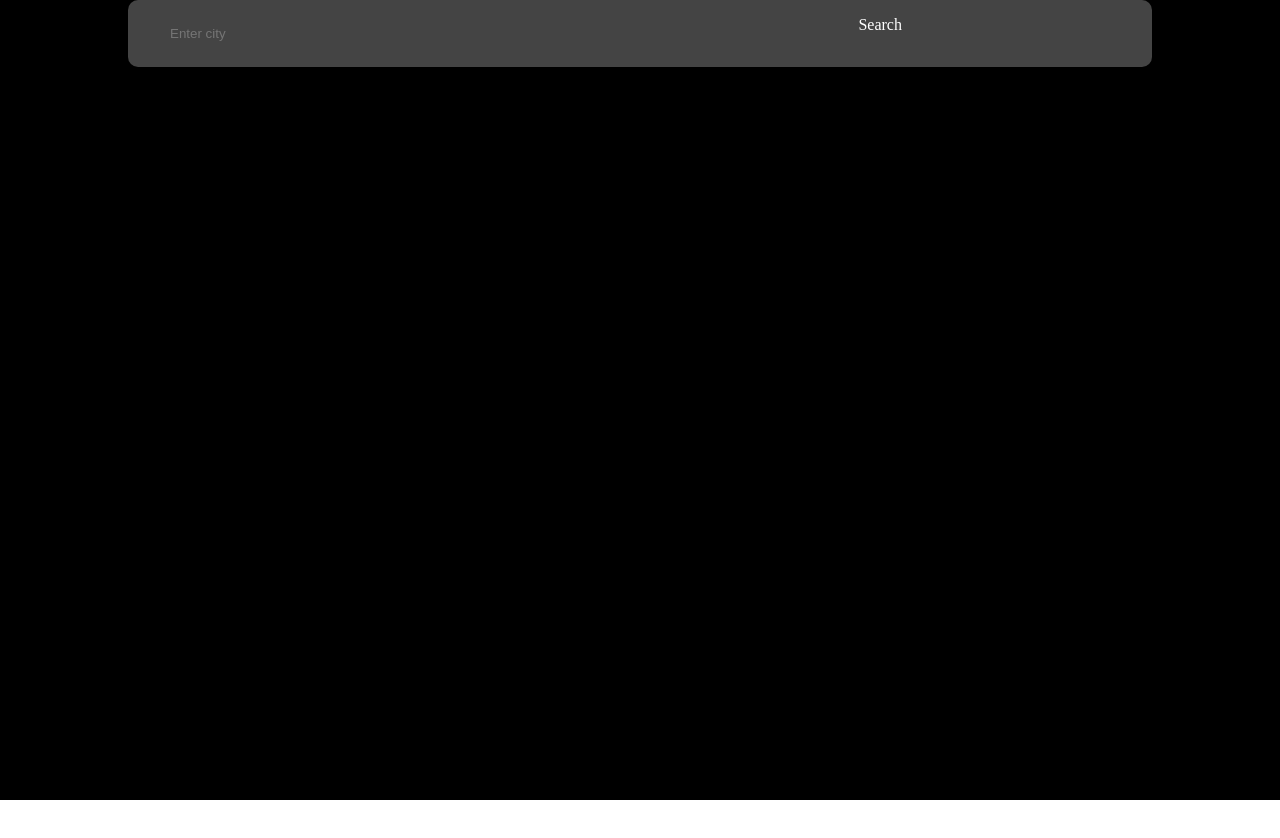
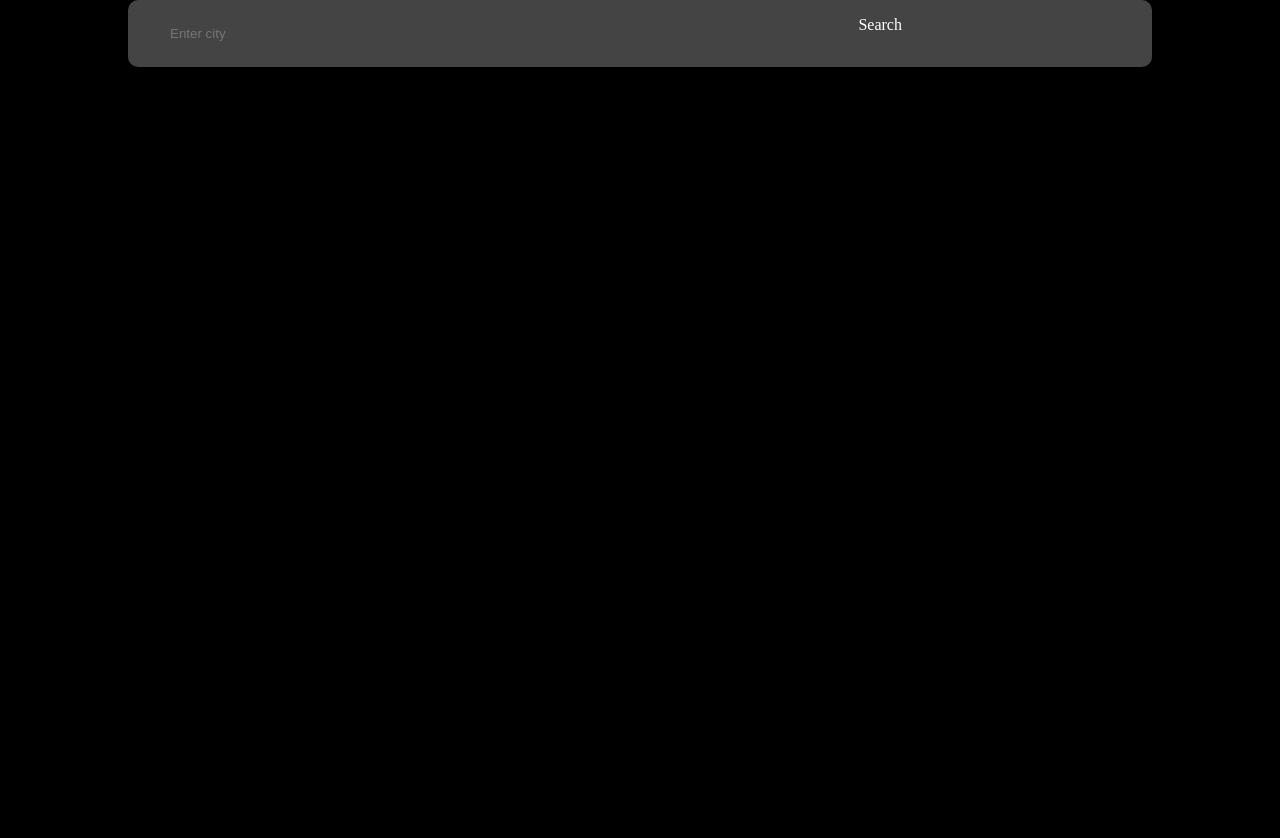
Before and after one commit to Muano21/Weather-App, a plain HTML site: page index.html in a window 1280 px wide. Both pictures are taken after a click on the icon 600 px from the left and 696 px from the top of the page. Drawn offline with Linux system fonts and the light colour scheme.

Commit message:
Update style.css

```diff
--- a/style.css
+++ b/style.css
@@ -9,6 +9,7 @@ body{
     margin: 0;
     padding: 0;
     box-sizing: border-box;
+    background: black;
 }
 .first-page{
     background: black;
@@ -53,8 +54,8 @@ h2{
 }
 .search-page{
     width: 100%;
-    height: 100dvh;
-    background: black;
+    height: fit-content;
+    background: transparent;
     justify-content: center;
     align-items: center;
     display: none;
@@ -114,6 +115,8 @@ h2{
     align-items: center;
     justify-content: space-between;
     gap: 1rem;
+    background: transparent;
+    height: fit-content;
 }
 .newsearch{
     display: block;
```
